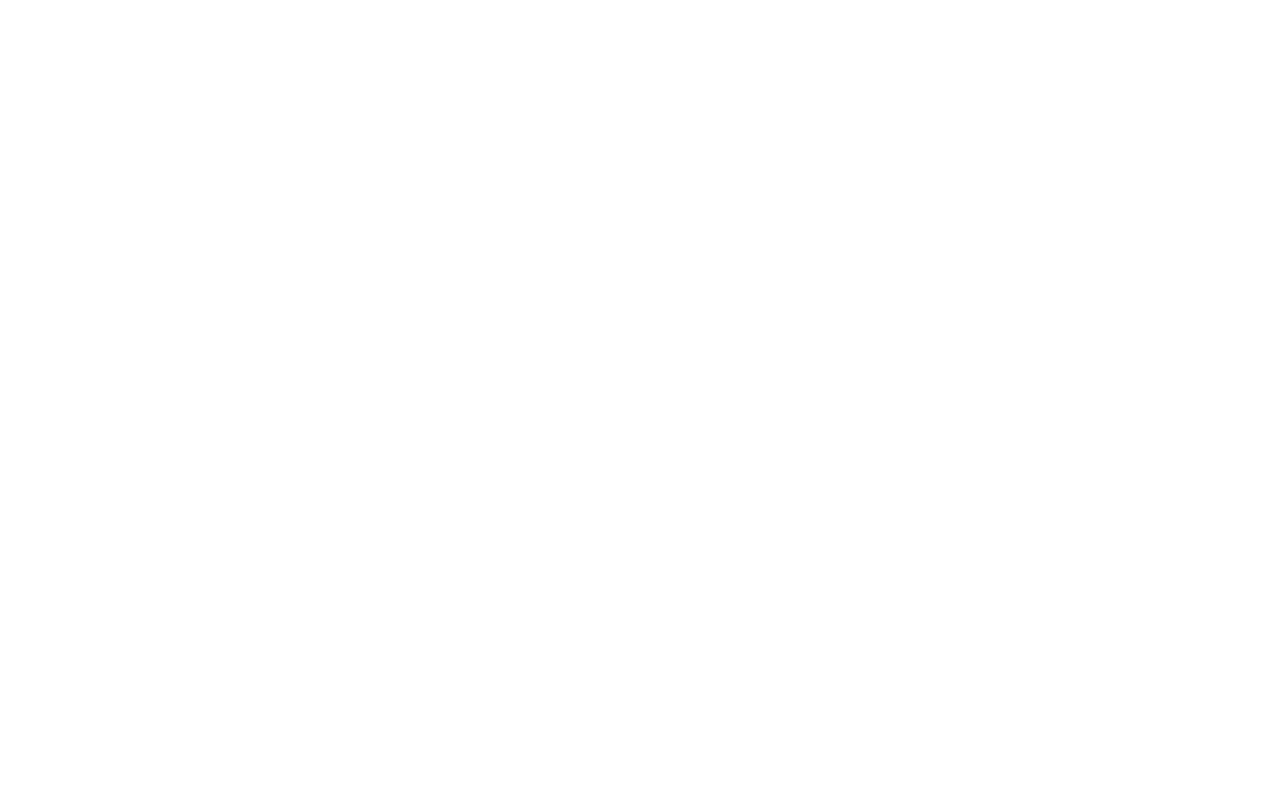
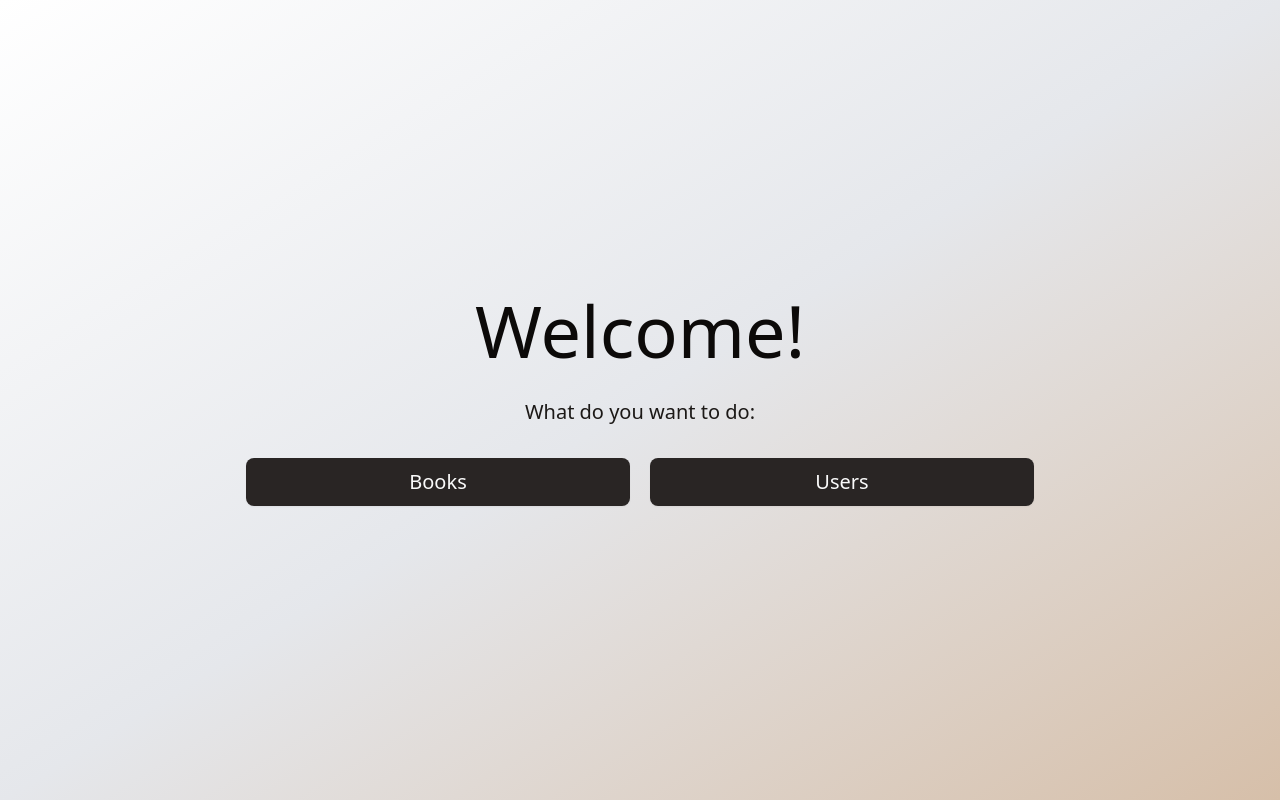
Before and after one commit to SimplyAndry/users-books-campus, a Next.js app: page / in a window 1280 px wide. Built offline with nearby package versions, Linux system fonts and the light colour scheme.

Commit message:
second commit

```diff
--- /dev/null
+++ b/components/ui/button.tsx
@@ -0,0 +1,59 @@
+import * as React from "react"
+import { Slot } from "@radix-ui/react-slot"
+import { cva, type VariantProps } from "class-variance-authority"
+
+import { cn } from "@/src/lib/utils"
+
+const buttonVariants = cva(
+  "inline-flex items-center justify-center gap-2 whitespace-nowrap rounded-md text-sm font-medium transition-all disabled:pointer-events-none disabled:opacity-50 [&_svg]:pointer-events-none [&_svg:not([class*='size-'])]:size-4 shrink-0 [&_svg]:shrink-0 outline-none focus-visible:border-ring focus-visible:ring-ring/50 focus-visible:ring-[3px] aria-invalid:ring-destructive/20 dark:aria-invalid:ring-destructive/40 aria-invalid:border-destructive",
+  {
+    variants: {
+      variant: {
+        default:
+          "bg-primary text-primary-foreground shadow-xs hover:bg-primary/90",
+        destructive:
+          "bg-destructive text-white shadow-xs hover:bg-destructive/90 focus-visible:ring-destructive/20 dark:focus-visible:ring-destructive/40 dark:bg-destructive/60",
+        outline:
+          "border bg-background shadow-xs hover:bg-accent hover:text-accent-foreground dark:bg-input/30 dark:border-input dark:hover:bg-input/50",
+        secondary:
+          "bg-secondary text-secondary-foreground shadow-xs hover:bg-secondary/80",
+        ghost:
+          "hover:bg-accent hover:text-accent-foreground dark:hover:bg-accent/50",
+        link: "text-primary underline-offset-4 hover:underline",
+      },
+      size: {
+        default: "h-9 px-4 py-2 has-[>svg]:px-3",
+        sm: "h-8 rounded-md gap-1.5 px-3 has-[>svg]:px-2.5",
+        lg: "h-10 rounded-md px-6 has-[>svg]:px-4",
+        icon: "size-9",
+      },
+    },
+    defaultVariants: {
+      variant: "default",
+      size: "default",
+    },
+  }
+)
+
+function Button({
+  className,
+  variant,
+  size,
+  asChild = false,
+  ...props
+}: React.ComponentProps<"button"> &
+  VariantProps<typeof buttonVariants> & {
+    asChild?: boolean
+  }) {
+  const Comp = asChild ? Slot : "button"
+
+  return (
+    <Comp
+      data-slot="button"
+      className={cn(buttonVariants({ variant, size, className }))}
+      {...props}
+    />
+  )
+}
+
+export { Button, buttonVariants }
--- a/package.json
+++ b/package.json
@@ -9,6 +9,7 @@
     "lint": "next lint"
   },
   "dependencies": {
+    "@radix-ui/react-slot": "^1.2.3",
     "@tanstack/react-query": "^5.83.0",
     "@tanstack/react-query-devtools": "^5.83.0",
     "class-variance-authority": "^0.7.1",
--- /dev/null
+++ b/src/app/books/page.tsx
@@ -0,0 +1,31 @@
+'use client'
+import React from "react";
+import { useQuery } from '@tanstack/react-query'
+import { Api } from '@/src/lib/api'
+
+
+export default function BooksPage() {
+    const { data: articles, isLoading, isError, error } = useQuery({
+    queryKey: ['articles'],
+    queryFn: Api.getArticles,
+  })
+  return (
+    <div className="flex min-h-screen flex-col items-center justify-center p-24 space-y-8 bg-gradient-to-br from-white via-gray-200 to-[#d6bfa9]">
+      <h1 className="text-4xl text-stone-950">Books Page</h1>
+      <p className="text-stone-900 text-xl">This is the books page.</p>
+      {isLoading && <p className="text-gray-500">Caricamento...</p>}
+      {isError && <p className="text-red-500">Errore: {(error as Error).message}</p>}
+
+      {!isLoading && !isError && (
+        <ul className="list-disc text-left">
+          {articles.map((article: any) => (
+            <li key={article.id}>
+              <strong>{article.title}</strong> - venditore: {article.sellerId}
+            </li>
+          ))}
+        </ul>
+      )}
+
+    </div>
+  );
+}
--- a/src/app/page.tsx
+++ b/src/app/page.tsx
@@ -1,14 +1,21 @@
 'use client'
 
 import Image from "next/image"
+import Link from "next/link"
 import { useQuery } from '@tanstack/react-query'
+import { Button } from "@/components/ui/button"
 
 
 
 export default function Home() {
   return (
-    <main className="flex min-h-screen flex-col items-center justify-center p-24 space-y-8">
-
+    <main className="flex min-h-screen flex-col items-center justify-center p-24 space-y-8 bg-gradient-to-br from-white via-gray-200 to-[#d6bfa9]">
+      <h1 className="flex text-7xl text-stone-950">Welcome!</h1>
+      <p className="text-stone-900 text-xl">What do you want to do:</p>
+      <div>
+        <Link href="/books"><Button variant="default" size="lg" className="w-sm h-12 bg-stone-800 mr-5"><span className="text-xl">Books</span></Button></Link>
+        <Link href="/users"><Button variant="default" size="lg" className="w-sm h-12 bg-stone-800"><span className="text-xl">Users</span></Button></Link>
+      </div>
     </main>
   )
 }
--- /dev/null
+++ b/src/app/users/page.tsx
@@ -0,0 +1,10 @@
+import React from "react";
+
+export default function UsersPage() {
+  return (
+    <div className="flex min-h-screen flex-col items-center justify-center p-24 space-y-8 bg-gradient-to-br from-white via-gray-200 to-[#d6bfa9]">
+      <h1 className="text-4xl text-stone-950">Users Page</h1>
+      <p className="text-stone-900 text-xl">This is the Users page.</p>
+    </div>
+  );
+}
```
Also changed, not shown: 1 other file (tests, documents, lock files or other folders).
